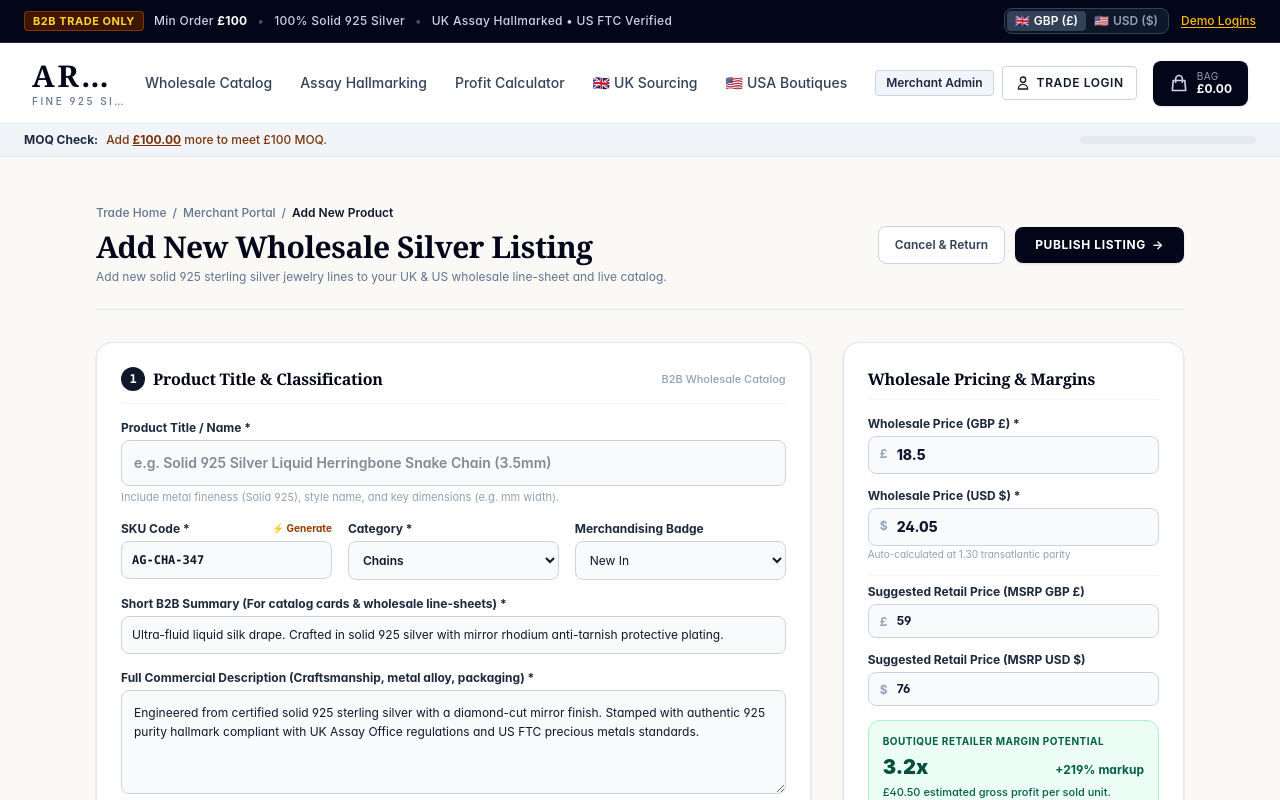
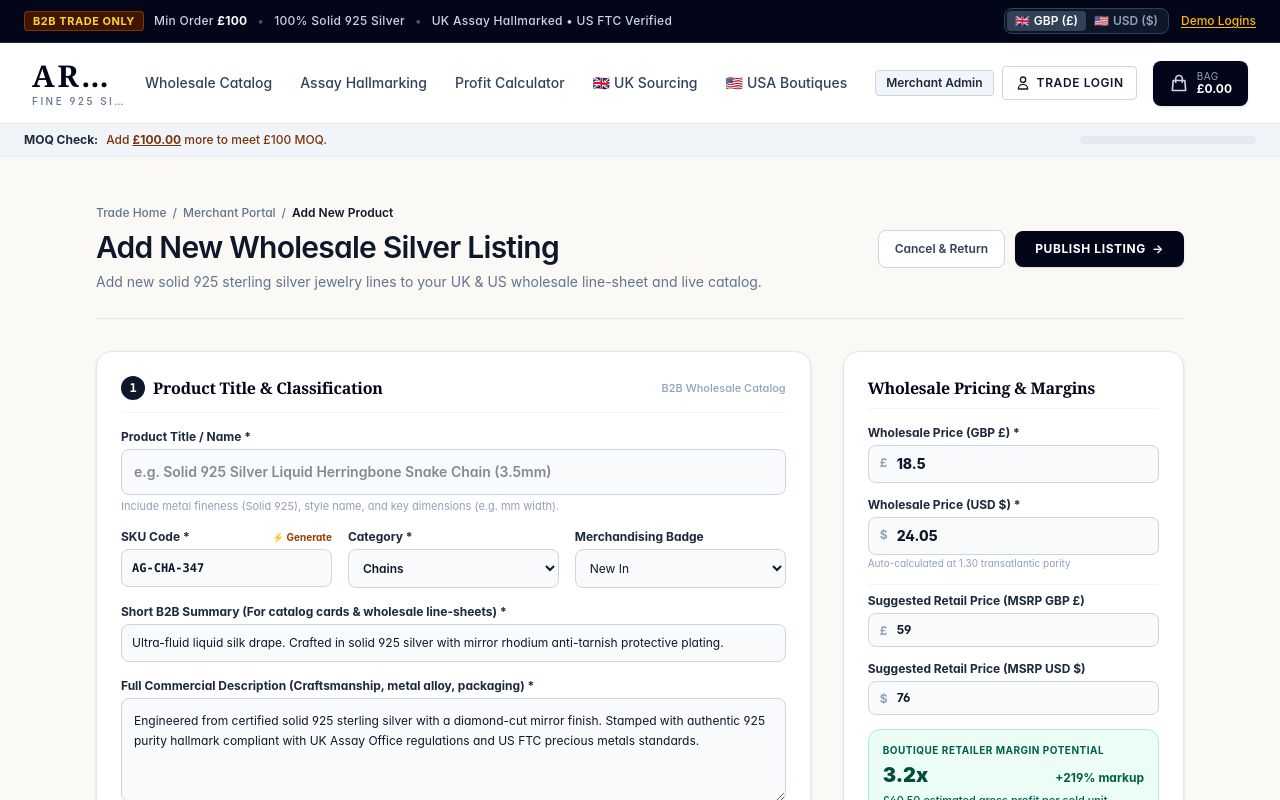
Before and after one commit to saloarhussain/Jewelry-Wholesale, a Next.js app: page /admin/products/new in a window 1280 px wide. Shown: the top 800 px of the page. Built offline with nearby package versions, Linux system fonts and the light colour scheme.

Commit message:
style(admin): modernize listing header with clean and elegant typography

```diff
--- a/src/app/admin/products/new/page.tsx
+++ b/src/app/admin/products/new/page.tsx
@@ -248,10 +248,10 @@ function NewProductContent() {
                 {isEditing ? "Edit Wholesale Listing" : "Add New Product"}
               </span>
             </nav>
-            <h1 className="font-serif-luxury text-2xl sm:text-3xl font-bold text-slate-950">
+            <h1 className="text-2xl sm:text-3xl font-semibold tracking-tight text-slate-900">
               {isEditing ? `Edit Listing: ${formName || "Product"}` : "Add New Wholesale Silver Listing"}
             </h1>
-            <p className="text-xs text-slate-500 mt-1">
+            <p className="text-sm text-slate-500 mt-1.5 leading-relaxed">
               Add new solid 925 sterling silver jewelry lines to your UK &amp; US wholesale line-sheet and live catalog.
             </p>
           </div>
```
